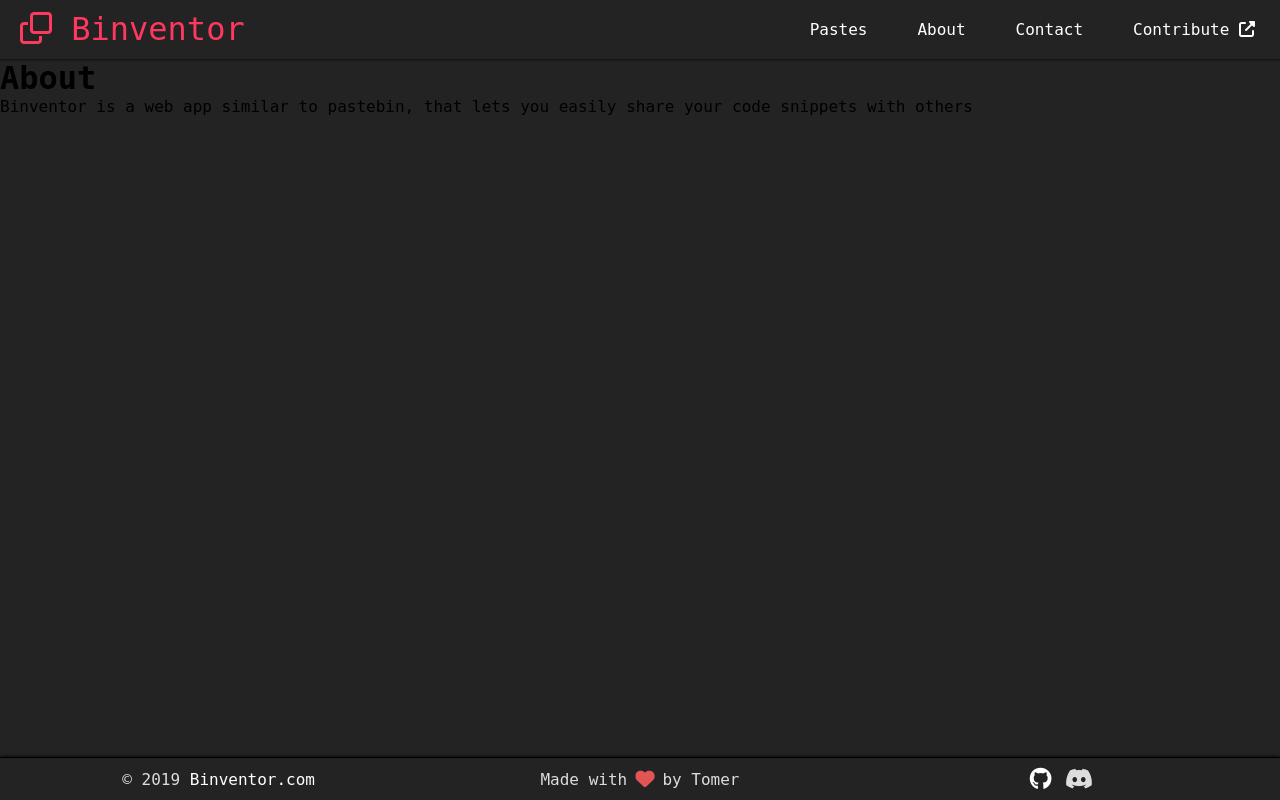
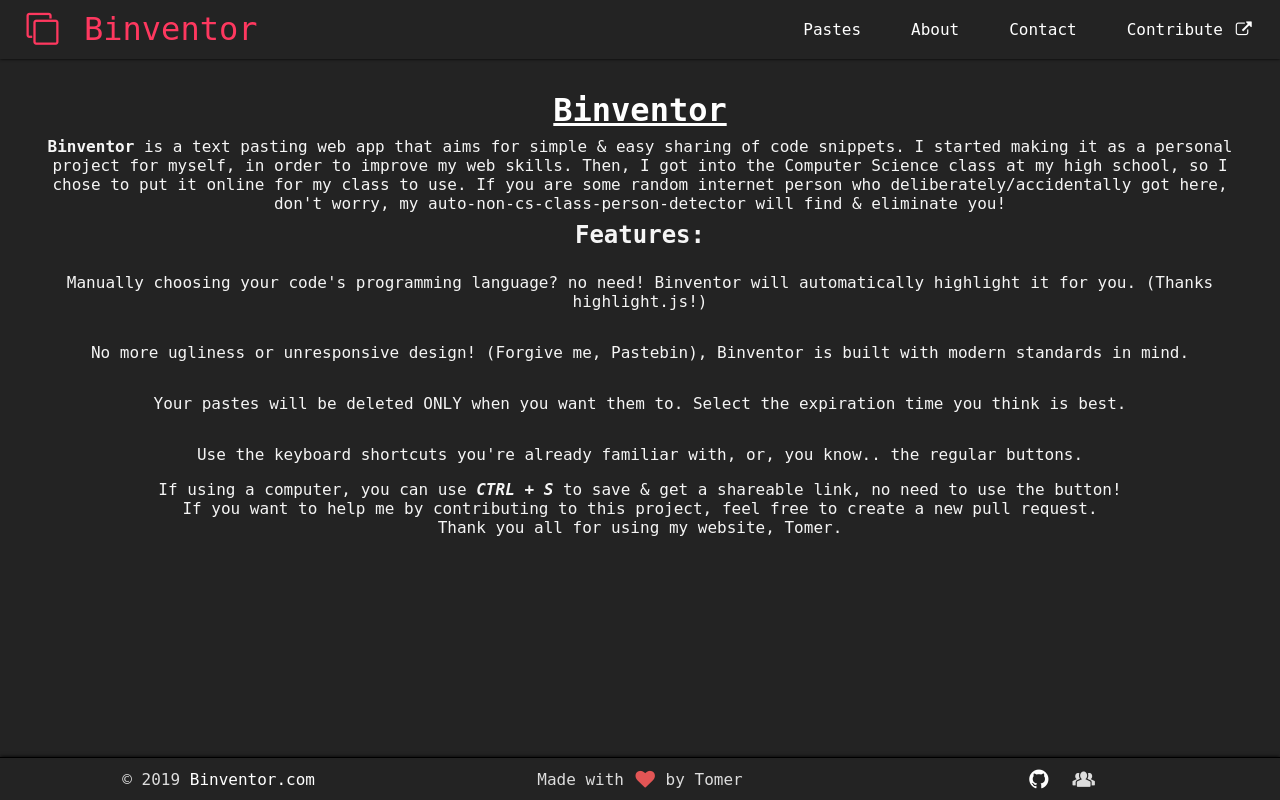
Before and after one commit to TomerShech/Binventor, a Flask app: page /about in a window 1280 px wide. Run offline with Flask 2, Linux system fonts and the light colour scheme; parts of the project's set-up code (start-up, migrations or seed data) failed here and were passed over; some libraries are stand-ins or nearby versions.

Commit message:
got rid of fontawesome for fontello -> it's much more lightweight. Also, you can now enter your file extension in the paste name to force highlight.js to highlight the code to that language

```diff
--- a/app.py
+++ b/app.py
@@ -1,4 +1,3 @@
-from os import environ
 from flask import Flask, render_template, request, redirect, url_for, flash, Markup
 from flask_sqlalchemy import SQLAlchemy
 from sqlalchemy.sql import or_
@@ -7,7 +6,7 @@ from datetime import datetime, timedelta
 from shortuuid import ShortUUID
 from config import Config
 from form import ContactForm, SignUpForm
-
+from by_extension import should_use_ext, get_markup
 
 app = Flask(__name__)
 
@@ -30,11 +29,9 @@ class Binventordb(db.Model):
     pid = db.Column(db.Integer, primary_key=True) # paste's id
     pname = db.Column(db.String(100), nullable=False) # paste's name (title)
     pbody = db.Column(db.String(40000), nullable=False) # paste's body (actual pasted code)
-    # pexr = db.Column(db.Integer, nullable=False) # paste's expiration time (in minutes) (doesn't go into the db)
     random_uuid = db.Column(db.String(8), nullable=False) # paste's url id
     created_at = db.Column(db.DateTime, nullable=False, default=datetime.utcnow) # paste creation UTC date
     delete_at = db.Column(db.DateTime, nullable=False)
-
 
 def generate_id():
     return ShortUUID().random(length=8)
@@ -69,7 +66,6 @@ def submit():
         delete_at = datetime.utcnow() + timedelta(minutes=expiration_time)
 
         delete_expired()
-
         if Binventordb.query.filter(Binventordb.random_uuid == random_uuid).count():
             while random_uuid == generate_id():
                 random_uuid = generate_id()
@@ -82,6 +78,8 @@ def submit():
 def paste(puuid):
     delete_expired()
     c = Binventordb.query.filter_by(random_uuid=puuid).first_or_404()
+    if should_use_ext(c.pname, c.pbody):
+        return render_template("paste.html", pbody=c.pbody, markup=get_markup(c.pname.split(".")[1]), title=c.pname, is_footer=True)
     return render_template("paste.html", pbody=c.pbody, title=c.pname, is_footer=True)
 
 @app.route("/about")
@@ -95,9 +93,9 @@ def contact():
 
     if form.validate_on_submit():
         msg_body = f"<b>Name:</b> {person_name}<br /><b>Email:</b> {form.email.data}<br /><b>Message:</b> {form.message.data}"
-        msg = Message(f"New email from {person_name}", recipients=[environ.get("GMAIL_USERNAME")], html=msg_body)
+        msg = Message(f"New email from {person_name}", recipients=[Config.GMAIL_USERNAME], html=msg_body)
         mail.send(msg)
-        flash(Markup("<i class=\"fas fa-check\"></i> Your email has been sent successfully! Thank you for contacting me"), "msg success-msg")
+        flash(Markup('<i class="icon-ok"></i> Your email has been sent successfully! Thank you for contacting me'), "msg success-msg")
         return redirect(url_for("contact"))
     return render_template("contact.html", title="Contact", form=form, is_footer=True)
 
--- /dev/null
+++ b/by_extension.py
@@ -0,0 +1,17 @@
+exts = [
+    "py", "rb", "c", "cpp", "cc", "h", "hpp", "pl",
+    "java", "js", "json", "html", "css", "md", "cs",
+    "php", "rs", "sh", "bash", "ts", "coffeescript", "coffee",
+    "lisp", "lua", "nginx", "ps", "powershell", "vim", "sql", "scss",
+    "r", "cmake", "makefile", "mk"
+]
+
+
+def should_use_ext(name, body):
+    if len(name.split(".")) == 2:
+        ext = name.split(".")[1]
+        if ext in exts and name.endswith(f".{ext}"):
+            return True
+
+def get_markup(ext):
+    return ext
--- a/config.py
+++ b/config.py
@@ -5,12 +5,13 @@ with open("/etc/config.json") as config_file:
 
 class Config:
     SECRET_KEY = config.get("SECRET_KEY")
+    GMAIL_USERNAME = config.get("GMAIL_USERNAME")
 
     def __init__(self, app):
        self.app = app
 
     def config_db(self):
-        self.app.config["SQLALCHEMY_DATABASE_URI"] = config.get("DB_PROD_URI")
+        self.app.config["SQLALCHEMY_DATABASE_URI"] = config.get("DB_DEV_URI")
         self.app.config["SQLALCHEMY_TRACK_MODIFICATIONS"] = False
 
     def config_mail(self):
--- /dev/null
+++ b/static/css/fontello.css
@@ -0,0 +1,76 @@
+@font-face {
+  font-family: "fontello";
+  src: url("../font/fontello.eot?47710070");
+  src: url("../font/fontello.eot?47710070#iefix") format("embedded-opentype"),
+    url("../font/fontello.woff2?47710070") format("woff2"),
+    url("../font/fontello.woff?47710070") format("woff"),
+    url("../font/fontello.ttf?47710070") format("truetype"),
+    url("../font/fontello.svg?47710070#fontello") format("svg");
+  font-weight: normal;
+  font-style: normal;
+}
+/* Chrome hack: SVG is rendered more smooth in Windozze. 100% magic, uncomment if you need it. */
+/* Note, that will break hinting! In other OS-es font will be not as sharp as it could be */
+/*
+@media screen and (-webkit-min-device-pixel-ratio:0) {
+  @font-face {
+    font-family: 'fontello';
+    src: url('../font/fontello.svg?47710070#fontello') format('svg');
+  }
+}
+*/
+
+[class^="icon-"]:before,
+[class*=" icon-"]:before {
+  font-family: "fontello";
+  font-style: normal;
+  font-weight: normal;
+  speak: none;
+
+  display: inline-block;
+  text-decoration: inherit;
+  width: 1em;
+  margin-right: 0.2em;
+  text-align: center;
+  /* opacity: .8; */
+
+  /* For safety - reset parent styles, that can break glyph codes*/
+  font-variant: normal;
+  text-transform: none;
+
+  /* fix buttons height, for twitter bootstrap */
+  line-height: 1em;
+
+  /* Animation center compensation - margins should be symmetric */
+  /* remove if not needed */
+  margin-left: 0.2em;
+
+  /* you can be more comfortable with increased icons size */
+  /* font-size: 120%; */
+
+  /* Font smoothing. That was taken from TWBS */
+  -webkit-font-smoothing: antialiased;
+  -moz-osx-font-smoothing: grayscale;
+
+  /* Uncomment for 3D effect */
+  /* text-shadow: 1px 1px 1px rgba(127, 127, 127, 0.3); */
+}
+
+.icon-heart:before {
+  content: "\e800";
+} /* '' */
+.icon-ok:before {
+  content: "\e801";
+} /* '' */
+.icon-group:before {
+  content: "\e802";
+} /* '' */
+.icon-link-ext:before {
+  content: "\f08e";
+} /* '' */
+.icon-github-circled:before {
+  content: "\f09b";
+} /* '' */
+.icon-clone:before {
+  content: "\f24d";
+} /* '' */
--- a/templates/about.html
+++ b/templates/about.html
@@ -1,6 +1,71 @@
-{% extends "base.html" %}
+{% extends "base.html" %} {% block content %}
 
-{% block content %}
-<h1>About</h1>
-<p>Binventor is a web app similar to pastebin, that lets you easily share your code snippets with others</p>
+<style>
+  @import url("https://fonts.googleapis.com/css?family=Montserrat&display=swap");
+
+  #wrapper {
+    text-align: center;
+    padding: 1.5rem;
+    color: whitesmoke;
+  }
+
+  h1, h2 {
+      margin: 0.5rem 0;
+  }
+
+  h1 a {
+    text-decoration: underline;
+  }
+
+  ul {
+    list-style: none;
+  }
+
+  #wrapper ul li {
+    padding: 1rem;
+  }
+</style>
+
+<div id="wrapper">
+  <h1>
+    <a href="https://binventor.com/">Binventor</a>
+  </h1>
+  <p>
+    <strong>Binventor</strong> is a text pasting web app that aims for simple
+    &amp; easy sharing of code snippets. I started making it as a personal
+    project for myself, in order to improve my web skills. Then, I got into the
+    Computer Science class at my high school, so I chose to put it online for my
+    class to use. If you are some random internet person who
+    deliberately/accidentally got here, don't worry, my
+    auto-non-cs-class-person-detector will find &amp; eliminate you!
+  </p>
+  <h2>Features:</h2>
+  <ul>
+    <li>
+      Manually choosing your code's programming language? no need! Binventor
+      will automatically highlight it for you. (Thanks highlight.js!)
+    </li>
+    <li>
+      No more ugliness or unresponsive design! (Forgive me, Pastebin), Binventor
+      is built with modern standards in mind.
+    </li>
+    <li>
+      Your pastes will be deleted ONLY when you want them to. Select the
+      expiration time you think is best.
+    </li>
+    <li>
+      Use the keyboard shortcuts you're already familiar with, or, you know..
+      the regular buttons.
+    </li>
+  </ul>
+  <p>
+    If using a computer, you can use <em><strong>CTRL + S</strong></em> to save
+    &amp; get a shareable link, no need to use the button!
+  </p>
+  <p>
+    If you want to help me by contributing to this project, feel free to create
+    a new pull request.
+  </p>
+  <p>Thank you all for using my website, Tomer.</p>
+</div>
 {% endblock %}
--- a/templates/base.html
+++ b/templates/base.html
@@ -5,9 +5,9 @@
     <meta name="viewport" content="width=device-width, initial-scale=1" />
     <meta http-equiv="X-UA-Compatible" content="ie=edge" />
     <link rel="icon" href="{{ url_for('static', filename='img/favicon.png') }}" type="image/png" />
+    <link rel="stylesheet" href="{{ url_for('static', filename='css/fontello.css') }}" />
     <link rel="stylesheet" href="{{ url_for('static', filename='css/tomorrow-night-eighties.css') }}" />
     <link rel="stylesheet" href="{{ url_for('static', filename='css/base.css') }}" />
-    <script src="https://kit.fontawesome.com/4c70bed31a.js" crossorigin="anonymous"></script>
     {% if title %}
     <title>{{ title | safe }} | Binventor</title>
     {% else %}
@@ -17,7 +17,7 @@
   <body>
     <header>
       <a href="{{ url_for('index') }}" class="logo"
-        ><i class="far fa-clone"></i>&nbsp;Binventor</a
+        ><i class="icon-clone"></i>&nbsp;Binventor</a
       >
       <input class="menu-btn" type="checkbox" id="menu-btn" />
       <label class="menu-icon" for="menu-btn"
@@ -32,7 +32,7 @@
             target="_blank"
             rel="noopener noreferrer"
             href="https://github.com/TomerShech/binventor/pulls"
-            >Contribute&ensp;<i class="fas fa-external-link-alt"></i>
+            >Contribute&ensp;<i class="icon-link-ext"></i>
           </a>
         </li>
       </ul>
@@ -47,22 +47,21 @@
       {% endfor %}
       {% endif %}
       {% endwith %}
-
       {% block content %}{% endblock %}
     </main>
     {% if is_footer %}
     <footer>
       <div>&copy; 2019 <a href="{{ url_for('index') }}">Binventor.com</a></div>
-      <div>Made with <i class="fas fa-heart"></i> by Tomer</div>
+      <div>Made with <i class="icon-heart"></i> by Tomer</div>
       <div>
         <a
           title="Follow me on GitHub!"
           target="_blank"
           rel="noopener noreferrer"
           href="https://github.com/TomerShech/"
-          ><i class="fab fa-github"></i></a>
+          ><i class="icon-github-circled"></i></a>
         <i
-          class="fab fa-discord"
+          class="icon-group"
           onclick="Swal.fire('<a style=\'color: #111111;\' target=\'_blank\' rel=\'noopener noreferrer\' href=\'https://discord.gg/2HsDr7X\'>Click <span style=\'color: #209bee;\'>HERE</span> to join our programming Discord server!</a>')"
         ></i>
       </div>
--- a/templates/index.html
+++ b/templates/index.html
@@ -20,7 +20,7 @@
     maxlength="100"
     />
     <select name="expiration">
-      <option value="10">Expiration (default 10 min)</option>
+      <option value="10">Expiration (default 10 mins)</option>
       <option value="60">1 Hour</option>
       <option value="1440">1 Day</option>
       <option value="10080">1 Week</option>
--- a/templates/paste.html
+++ b/templates/paste.html
@@ -8,7 +8,11 @@
   <button onclick="copyToClipboard();"><i class="far fa-clone"></i></button>
 </div>
 
+{% if markup %}
+<pre><code class="{{ markup }}">{{ pbody }}</code></pre>
+{% else %}
 <pre><code>{{ pbody }}</code></pre>
+{% endif %}
 
 <script>
   const a = document.getElementById("plink");
```
Also changed, not shown: requirements.txt (deleted, +0 -24 lines), static/font/fontello.ttf (added), static/font/fontello.woff (added), static/font/fontello.woff2 (added), 4 other files.
